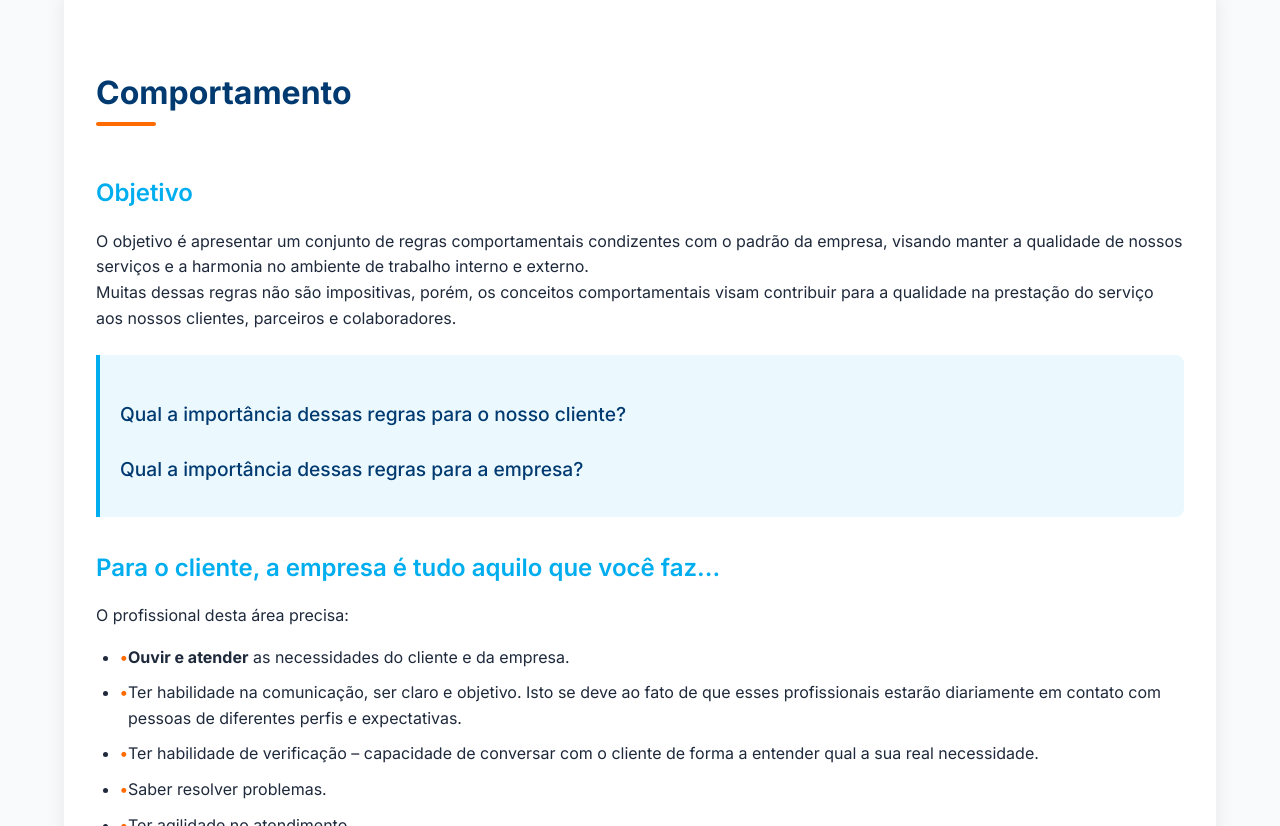
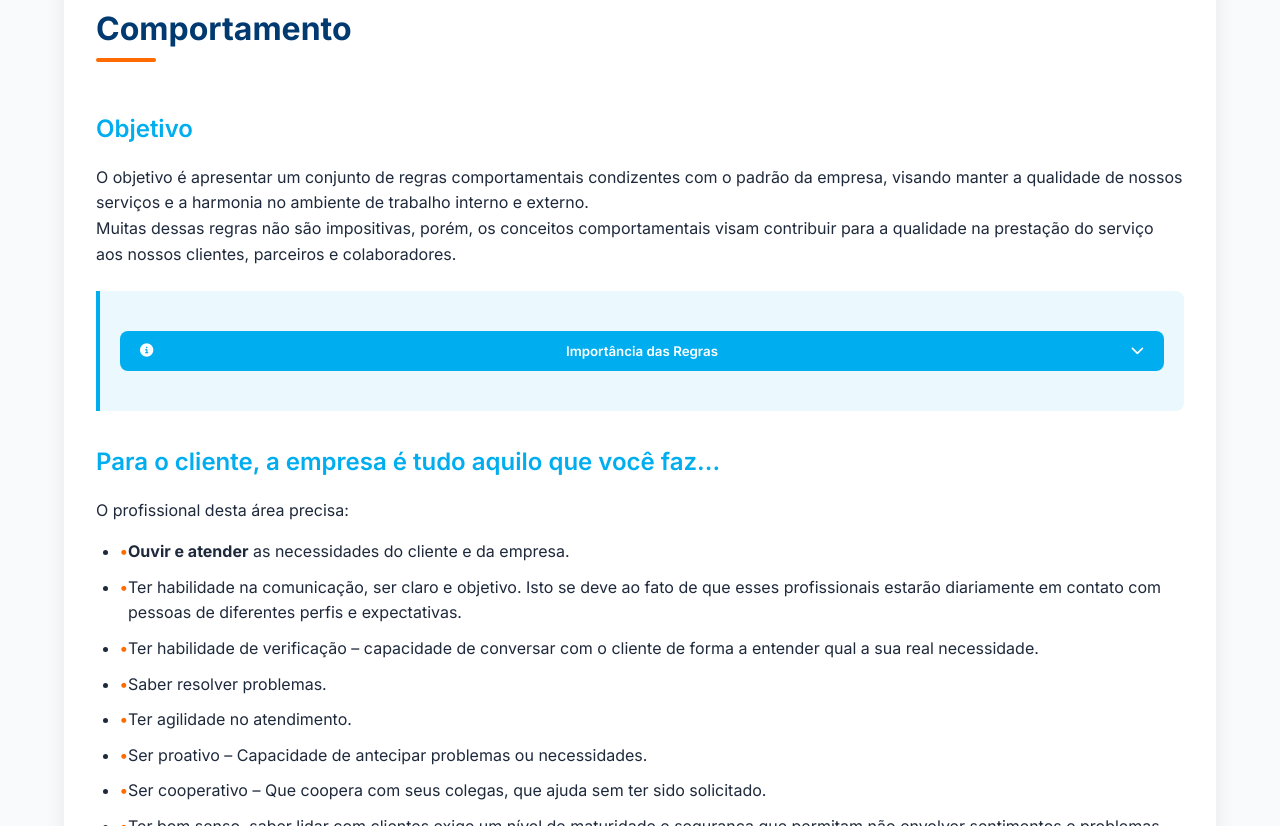
Before and after one commit to aglaessio/ttrc_iw, a plain HTML site: page index.html in a window 1280 px wide. Shown: the part 1974-2800 px from the top of the page. Drawn offline with Linux system fonts and the light colour scheme.

Commit message:
Update index.html

```diff
--- a/index.html
+++ b/index.html
@@ -196,6 +196,83 @@
             border: 1px solid rgba(0, 0, 0, 0.05);
         }
 
+        /* Seção Expansível */
+        .expandable-section {
+            margin: 20px 0;
+        }
+
+        .expand-btn {
+            background: var(--primary);
+            color: white;
+            border: none;
+            padding: 12px 20px;
+            border-radius: 8px;
+            cursor: pointer;
+            display: flex;
+            align-items: center;
+            justify-content: space-between;
+            width: 100%;
+            font-weight: 600;
+            transition: all 0.3s;
+        }
+
+        .expand-btn:hover {
+            background: var(--primary-dark);
+        }
+
+        .expand-icon {
+            transition: transform 0.3s;
+        }
+
+        .expandable-content {
+            max-height: 0;
+            overflow: hidden;
+            transition: max-height 0.3s ease-out;
+            background: rgba(255, 255, 255, 0.9);
+            border-radius: 0 0 8px 8px;
+        }
+
+        .expandable-section.active .expandable-content {
+            max-height: 1000px;
+            padding: 20px;
+            border: 1px solid #e2e8f0;
+            border-top: none;
+        }
+
+        .expandable-section.active .expand-icon {
+            transform: rotate(180deg);
+        }
+
+        .importance-grid {
+            display: grid;
+            grid-template-columns: 1fr 1fr;
+            gap: 20px;
+        }
+
+        .importance-column h4 {
+            color: var(--primary-dark);
+            margin-bottom: 15px;
+            display: flex;
+            align-items: center;
+        }
+
+        .importance-column h4 i {
+            margin-right: 10px;
+        }
+
+        .importance-item {
+            background: #f8fafc;
+            padding: 15px;
+            border-radius: 8px;
+            margin-bottom: 15px;
+            border-left: 3px solid var(--accent);
+        }
+
+        .importance-item h5 {
+            color: var(--primary);
+            margin-bottom: 8px;
+        }
+
         /* Tabelas */
         table {
             width: 100%;
@@ -280,13 +357,17 @@
             .grid {
                 grid-template-columns: 1fr;
             }
+
+            .importance-grid {
+                grid-template-columns: 1fr;
+            }
         }
     </style>
 </head>
 <body>
     <header>
         <div class="container">
-            <img src="https://ingressosweb.com.br/brand/logo-horizontal-white.png" alt="Ingressos Web" class="logo">
+            <img src="https://ingressosweb.com.br/img/logo-light.13bb4c96.png" alt="Ingressos Web" class="logo" style="max-width: 140px; margin-bottom: 20px;">
             <h1>Treinamento Técnico e de Relacionamento</h1>
             <p class="subtitle">Padrões de Excelência em Operações e Atendimento</p>
         </div>
@@ -347,8 +428,57 @@
             <p>Muitas dessas regras não são impositivas, porém, os conceitos comportamentais visam contribuir para a qualidade na prestação do serviço aos nossos clientes, parceiros e colaboradores.</p>
 
             <div class="highlight">
-                <h4>Qual a importância dessas regras para o nosso cliente?</h4>
-                <h4>Qual a importância dessas regras para a empresa?</h4>
+                <div class="expandable-section">
+                    <button class="expand-btn">
+                        <i class="fas fa-info-circle"></i> Importância das Regras
+                        <i class="fas fa-chevron-down expand-icon"></i>
+                    </button>
+                    <div class="expandable-content">
+                        <div class="importance-grid">
+                            <div class="importance-column">
+                                <h4><i class="fas fa-user-tie"></i> Para o Cliente</h4>
+                                <div class="importance-item">
+                                    <h5>Experiência Consistente e Profissional</h5>
+                                    <p>Garante um atendimento padronizado e de qualidade em todos os eventos. O cliente percebe organização, eficiência e respeito.</p>
+                                </div>
+                                <div class="importance-item">
+                                    <h5>Segurança e Confiança</h5>
+                                    <p>Regras como pontualidade e postura profissional transmitem credibilidade. O cliente se sente seguro ao lidar com nossa equipe.</p>
+                                </div>
+                                <div class="importance-item">
+                                    <h5>Resolução Ágil de Problemas</h5>
+                                    <p>Profissionais proativos resolvem questões rapidamente, evitando frustrações.</p>
+                                </div>
+                                <div class="importance-item">
+                                    <h5>Imagem Positiva da Marca</h5>
+                                    <p>Atendimento cortês e empático cria conexões emocionais, fidelizando o cliente.</p>
+                                </div>
+                            </div>
+                            <div class="importance-column">
+                                <h4><i class="fas fa-building"></i> Para a Empresa</h4>
+                                <div class="importance-item">
+                                    <h5>Padronização Operacional</h5>
+                                    <p>Uniformiza processos, reduzindo erros e aumentando a eficiência.</p>
+                                </div>
+                                <div class="importance-item">
+                                    <h5>Proteção da Marca</h5>
+                                    <p>Evita comportamentos que possam prejudicar nossa imagem.</p>
+                                </div>
+                                <div class="importance-item">
+                                    <h5>Ambiente de Trabalho Harmonioso</h5>
+                                    <p>Regras claras promovem cooperação entre a equipe.</p>
+                                </div>
+                                <div class="importance-item">
+                                    <h5>Diferencial Competitivo</h5>
+                                    <p>Clientes satisfeitos se tornam promotores da marca.</p>
+                                </div>
+                            </div>
+                        </div>
+                        <div class="quote">
+                            <p><strong>Resumo:</strong> Para o cliente, as regras garantem qualidade e confiança; para a empresa, são estratégicas — protegem a marca, otimizam operações e criam vantagens no mercado.</p>
+                        </div>
+                    </div>
+                </div>
             </div>
 
             <h3>Para o cliente, a empresa é tudo aquilo que você faz...</h3>
@@ -565,16 +695,16 @@
 
     <footer>
         <div class="footer-content container">
-            <img src="https://ingressosweb.com.br/brand/logo-horizontal-white.png" alt="Ingressos Web" style="max-width: 200px; margin-bottom: 20px;">
-            <p>© 2023 Ingressos Web - Todos os direitos reservados</p>
+            <img src="https://ingressosweb.com.br/img/logo-light.13bb4c96.png" alt="Ingressos Web" style="max-width: 80px; margin-bottom: 20px;">
+            <p>© 2025 Ingressos Web - Todos os direitos reservados</p>
             <p>Treinamento Técnico e de Relacionamento com Clientes</p>
 
-            <div class="social-links">
+            <!-- <div class="social-links">
                 <a href="#"><i class="fab fa-instagram"></i></a>
                 <a href="#"><i class="fab fa-linkedin"></i></a>
                 <a href="#"><i class="fab fa-youtube"></i></a>
                 <a href="#"><i class="fab fa-facebook"></i></a>
-            </div>
+            </div> -->
         </div>
     </footer>
 
@@ -607,6 +737,14 @@
             card.style.transition = 'opacity 0.5s ease, transform 0.5s ease';
             observer.observe(card);
         });
+
+        // Seção expansível
+        document.querySelectorAll('.expand-btn').forEach(btn => {
+            btn.addEventListener('click', function() {
+                const section = this.closest('.expandable-section');
+                section.classList.toggle('active');
+            });
+        });
     </script>
 </body>
 </html>
```
